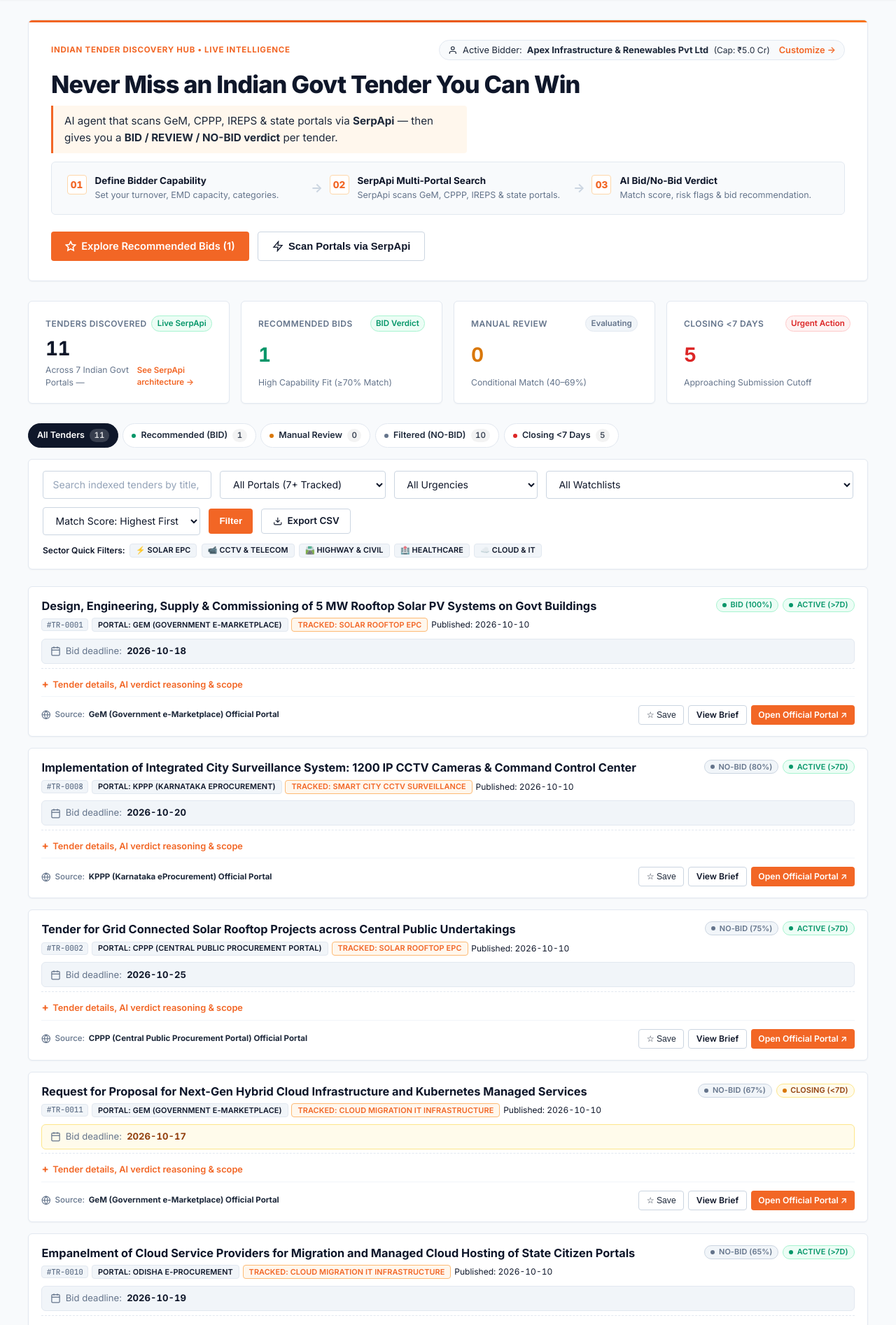
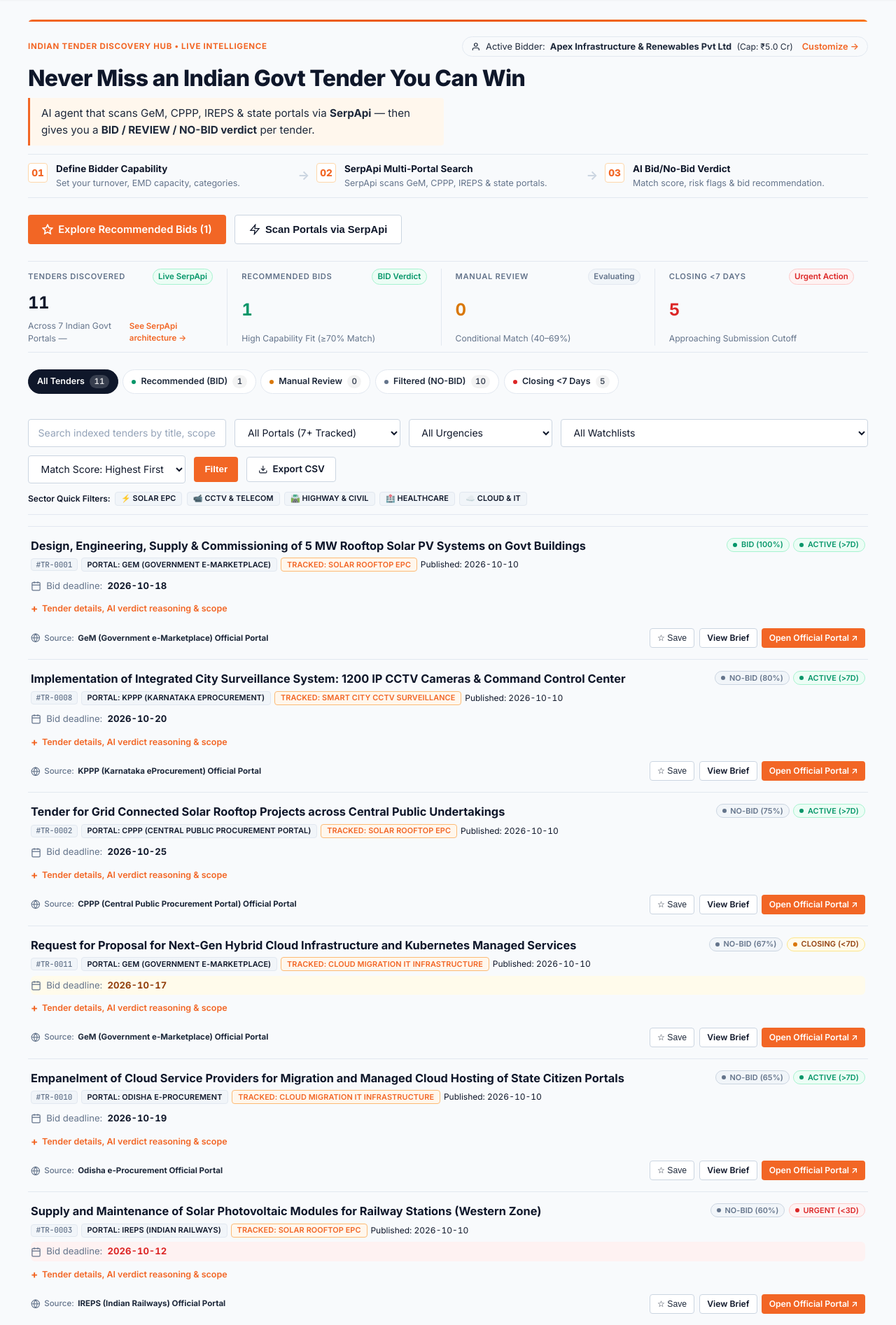
Before and after one commit to Sourabh-Kumar04/TenderRadar, a FastAPI app: page / in a window 1280 px wide. Shown: the part 93-1987 px from the top of the page at 70% size. Run offline with FastAPI, Linux system fonts and the light colour scheme; data comes from the database, SQL or seed files in the repository; data that the repository does not hold is empty.

Commit message:
feat(ui): de-boxed editorial redesign - list rows, typography-led hero, inline stats

```diff
--- a/app/static/css/style.css
+++ b/app/static/css/style.css
@@ -1502,3 +1502,83 @@ input[type="checkbox"] {
 
 /* Trust signal: portal attribution, quieter */
 .portal-attribution { font-size: 0.72rem; color: var(--text-muted); }
+
+/* ========================================================
+   De-boxed editorial redesign (2026-10-10)
+   Replaces card/box-heavy design with clean list rows,
+   typography-led hero, and inline stats.
+   ======================================================== */
+
+/* --- Hero: no box, typography-led --- */
+.hero-card {
+  background: transparent; border: none; box-shadow: none;
+  padding: 1.5rem 0 1rem; margin-bottom: 0.5rem;
+}
+.hero-headline { font-size: 2rem; letter-spacing: -0.02em; margin-bottom: 0.5rem; }
+.hero-badge-row { margin-bottom: 0.75rem; }
+.how-it-works-strip {
+  background: transparent; border: none; padding: 0.75rem 0;
+  border-top: 1px solid var(--border); border-bottom: 1px solid var(--border);
+  border-radius: 0;
+}
+.hero-actions-row { margin-top: 1rem; }
+
+/* --- Stats: inline strip, not cards --- */
+.stats-grid {
+  display: flex; gap: 0; background: transparent; border: none;
+  border-top: 1px solid var(--border); border-bottom: 1px solid var(--border);
+  border-radius: 0; padding: 0.6rem 0; margin: 0 0 1rem;
+}
+.stat-card {
+  background: transparent; border: none; box-shadow: none; border-radius: 0;
+  padding: 0 1.25rem; flex: 1;
+}
+.stat-card + .stat-card { border-left: 1px solid var(--border); }
+.stat-card:first-child { padding-left: 0; }
+.stat-val { font-size: 1.5rem; }
+.stat-lbl { font-size: 0.7rem; text-transform: uppercase; letter-spacing: 0.06em; }
+
+/* --- Tender list: rows with dividers, not boxes --- */
+.tenders-list { display: block; }
+.tender-card {
+  background: transparent; border: none; border-radius: 0; box-shadow: none;
+  border-bottom: 1px solid var(--border);
+  padding: 1rem 0.25rem; margin: 0;
+}
+.tender-card:first-child { border-top: 1px solid var(--border); }
+.tender-card:hover { background: var(--bg-subtle); }
+
+/* Deadline strip: inline, no box */
+.deadline-strip {
+  background: transparent; border: none; padding: 0.25rem 0;
+  margin: 0.4rem 0 0;
+}
+
+/* Details toggle: subtler */
+.tender-details { border-top: none; padding-top: 0; margin-top: 0.25rem; }
+.tender-details-toggle { font-size: 0.78rem; padding: 0.25rem 0; }
+
+/* Card footer: no separation line */
+.card-footer { border-top: none; padding-top: 0.5rem; margin-top: 0.25rem; }
+
+/* --- Toolbar: minimal, no card --- */
+.toolbar-card {
+  background: transparent; border: none; box-shadow: none;
+  padding: 0.75rem 0; border-bottom: 1px solid var(--border); border-radius: 0;
+  margin-bottom: 1rem;
+}
+.verdict-pills-bar { padding: 0.5rem 0; }
+
+/* --- Advisor spotlight: left border accent, not box --- */
+.advisor-spotlight-card {
+  background: transparent; border: none; border-left: 3px solid var(--border-dark);
+  border-radius: 0; padding: 0.5rem 0 0.5rem 0.85rem; margin-top: 0.6rem;
+}
+.advisor-spotlight-card.verdict-bid { border-left-color: var(--success); }
+.advisor-spotlight-card.verdict-review { border-left-color: var(--warning); }
+.advisor-spotlight-card.verdict-nobid { border-left-color: var(--text-muted); }
+
+/* --- AI summary: plain, not boxed --- */
+.ai-summary-box {
+  background: transparent; border: none; padding: 0.5rem 0; margin-top: 0.5rem;
+}
```
